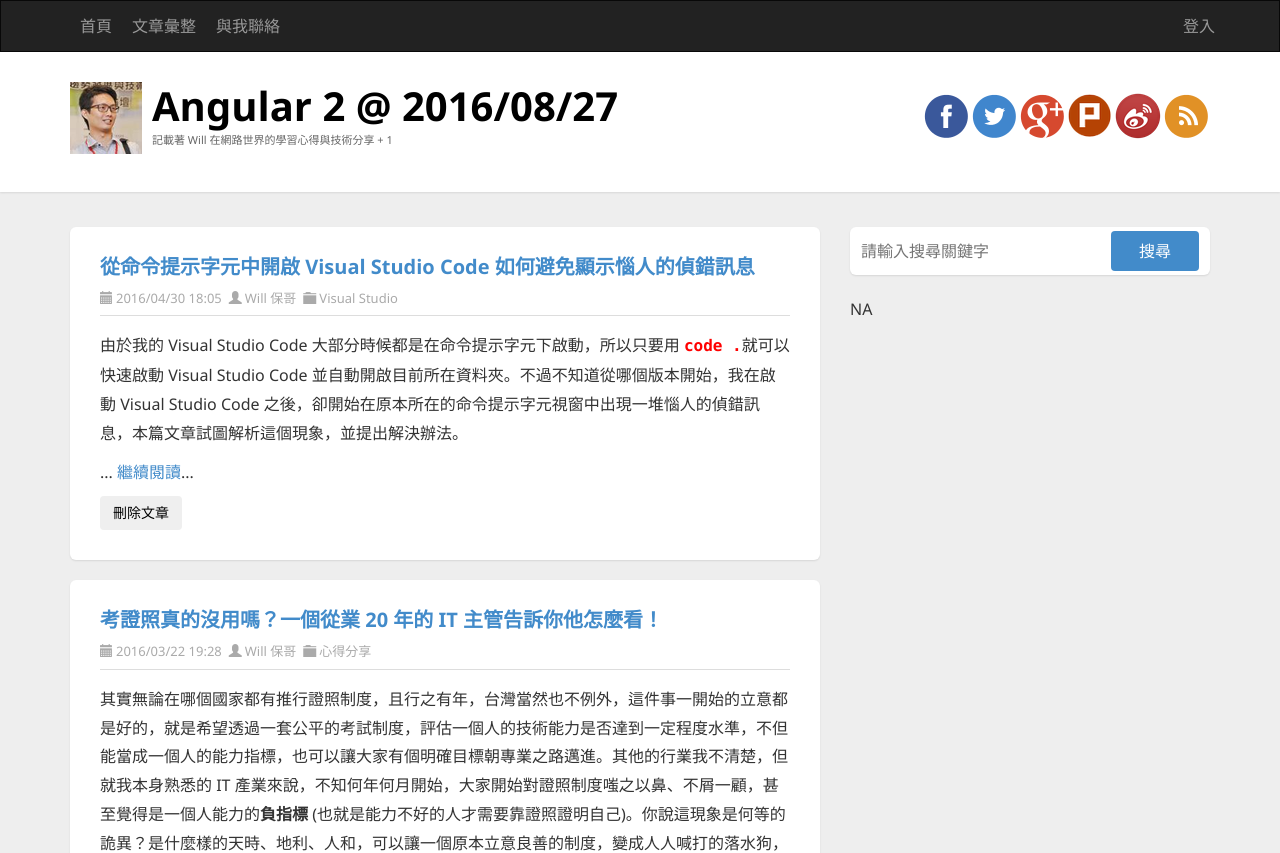
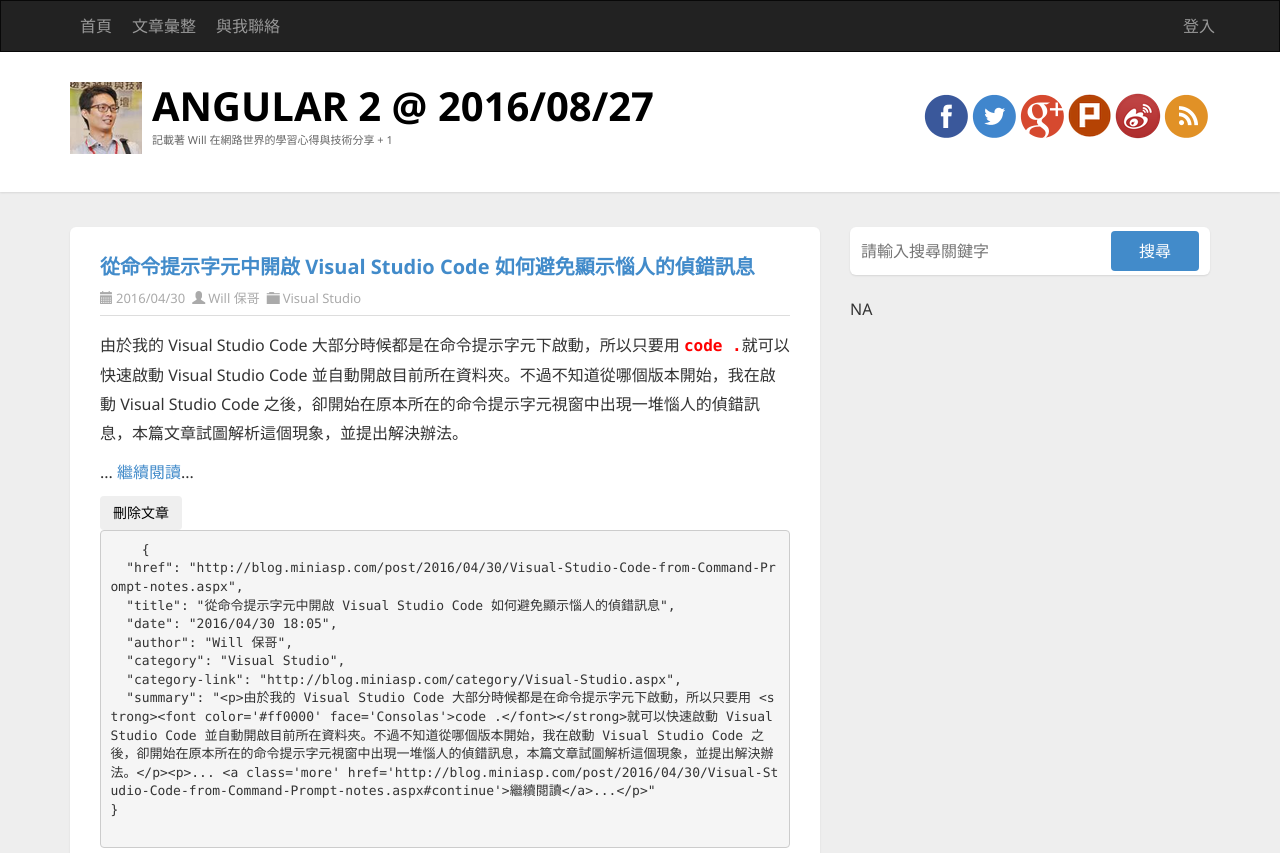
Before and after one commit to Haoops/demo0827, an Angular app: page / in a window 1280 px wide. Shown: the top 853 px of the page. Built offline with nearby package versions, Linux system fonts and the light colour scheme.

Commit message:
練習 Angular 2 內建 Pipe 元件使用 ( uppercase, date, json )

```diff
--- a/src/app/app.component.html
+++ b/src/app/app.component.html
@@ -9,7 +9,7 @@
       <div id="ctl00_cphBody_divError"></div>
       <div id="ctl00_cphBody_PostList1_posts" class="posts">
         <!-- Article START-->
-        <app-article [item]="item" *ngFor="let item of data; let i = index;" (delete)="delArticle($event);" (notice)="noticeDel($event);">
+        <app-article [item]="item" *ngFor="let item of data; let i = index;" (delete)="delArticle($event);">
         </app-article>
         <!-- Article END-->
       </div>
--- a/src/app/app.component.ts
+++ b/src/app/app.component.ts
@@ -17,11 +17,6 @@
     let i = this.data.indexOf(item);
     this.data.splice(i, 1);
   }
-
-  noticeDel(title) {
-    alert('文章：【' + title + '】\r已成功刪除');
-  }
-
 
   data: any[] = [
     {
--- a/src/app/article/article.component.html
+++ b/src/app/article/article.component.html
@@ -4,12 +4,16 @@
       <a [href]="item.href">{{item.title}}</a>
     </h2>
     <div class="post-info clearfix">
-      <span class="post-date"><i class="glyphicon glyphicon-calendar"></i>{{item.date}}</span>
+      <span class="post-date"><i class="glyphicon glyphicon-calendar"></i>{{item.date|date:'yyyy/MM/dd'}}</span>
       <span class="post-author"><i class="glyphicon glyphicon-user"></i><a href="http://blog.miniasp.com/author/will.aspx">{{item.author}}</a></span>
       <span class="post-category"><i class="glyphicon glyphicon-folder-close"></i><a [href]="item['category-link']">{{item.category}}</a></span>
     </div>
   </header>
   <section class="post-body text" [innerHTML]="item.summary">
   </section>
-  <span><input type="button" class="btn" value="刪除文章" (click)="delete.emit(item);notice.emit(item.title);"/></span>
+  <span><input type="button" class="btn" value="刪除文章" (click)="delete.emit(item);"/></span>
+
+  <pre>
+    {{item|json}}
+  </pre>
 </article>
--- a/src/app/article/article.component.ts
+++ b/src/app/article/article.component.ts
@@ -1,11 +1,11 @@
-import { Component, OnInit, Input, Output, EventEmitter } from '@angular/core';
+import { Component, OnInit, OnChanges, Input, Output, EventEmitter } from '@angular/core';
 
 @Component({
   selector: 'app-article',
   templateUrl: 'article.component.html',
   styleUrls: ['article.component.css']
 })
-export class ArticleComponent implements OnInit {
+export class ArticleComponent implements OnInit, OnChanges {
 
   @Input()
   item: any;
@@ -13,13 +13,12 @@
   @Output()
   delete = new EventEmitter<any>();
 
-  @Output()
-  notice = new EventEmitter();
-
-
   constructor() { }
 
   ngOnInit() {
   }
 
+  ngOnChanges() {
+  }
+
 }
--- a/src/app/header/header.component.html
+++ b/src/app/header/header.component.html
@@ -27,7 +27,7 @@
       <img src="/assets/images/logo.png" class="pull-left logo" alt="The Will Will Web" [title]="imgTitle" (click)="changeTitle('這是測試 onClick Event');">
 
       <hgroup class="pull-left">
-        <h1><a href="http://blog.miniasp.com/">{{title}}</a></h1>
+        <h1><a href="http://blog.miniasp.com/">{{title|uppercase}}</a></h1>
         <h3 (click)="plusOrMinusOne($event);" [ngClass]="getClass()" [ngStyle]="getStyle()">
           {{subTitle}} + {{num}}</h3>
       </hgroup>
```
